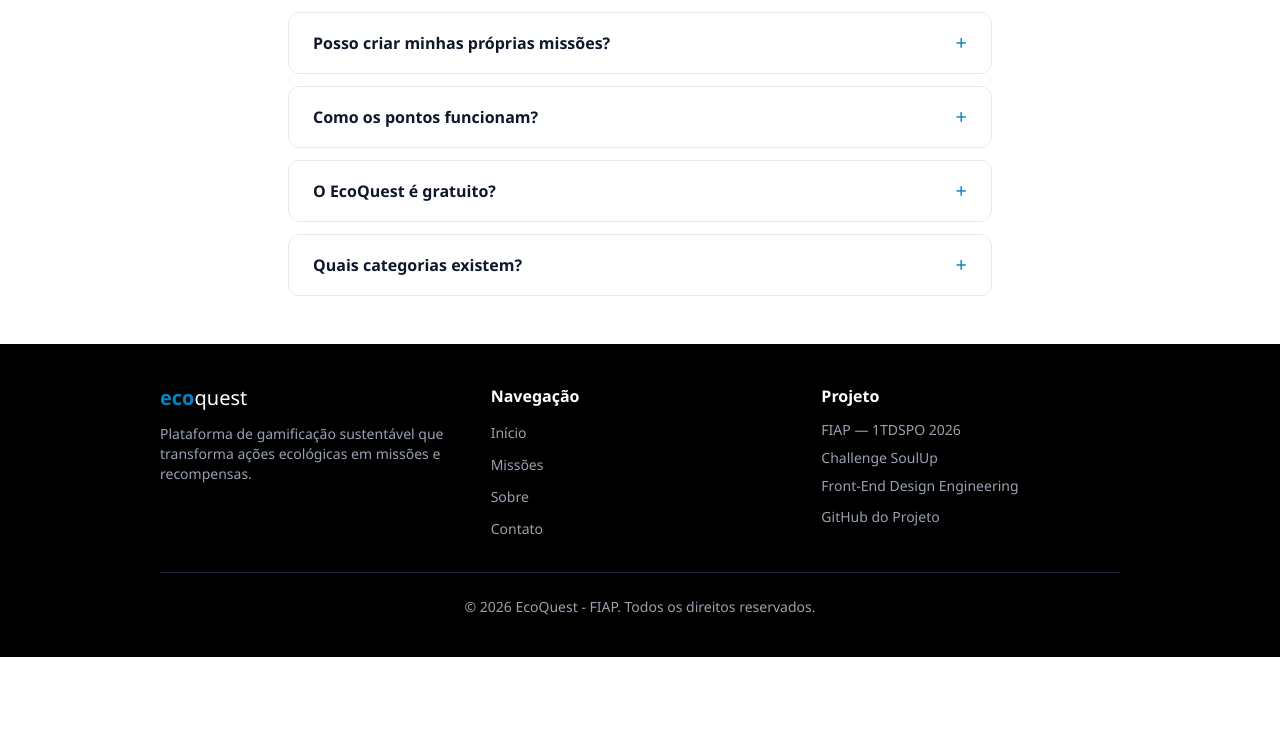
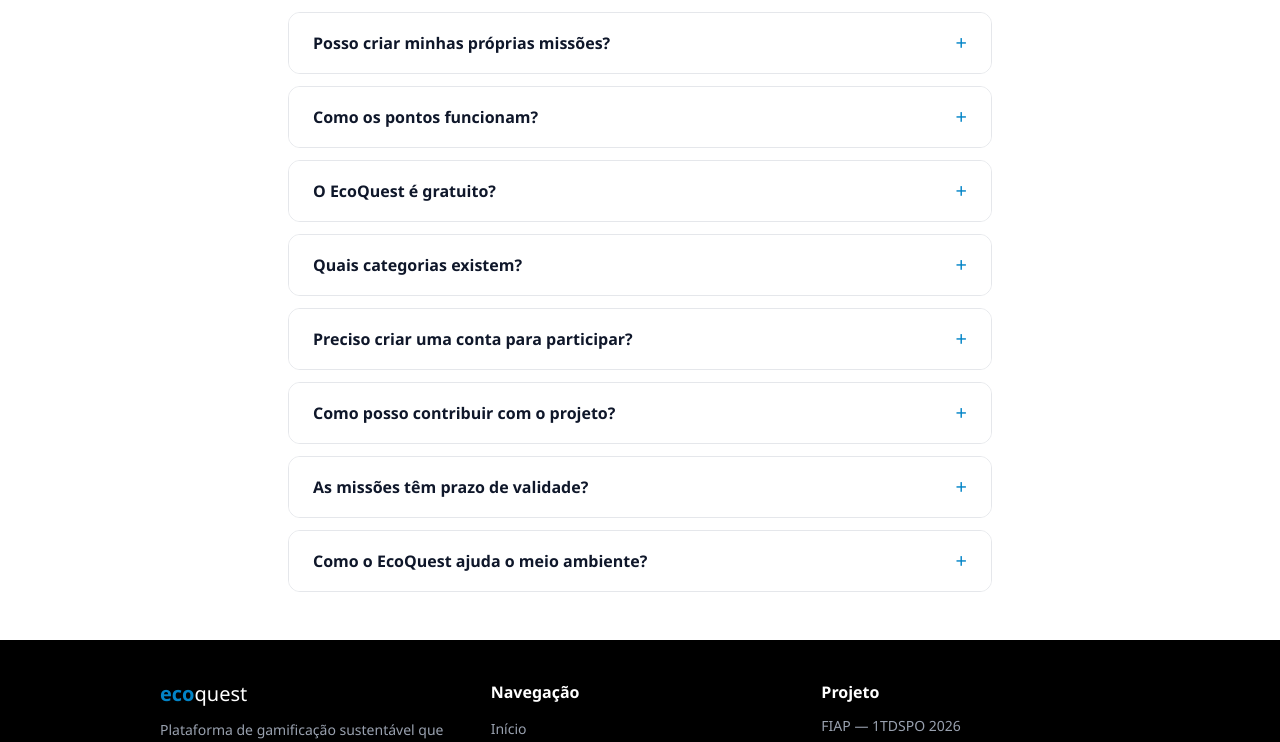
Before and after one commit to KauanMattos/EcoQuest_FrontEnd, a React (Vite) app: page /faq in a window 1280 px wide. Shown: the part 442-1184 px from the top of the page. Before the commit the page ends 1099 px from the top, so only its background shows below. Built offline with nearby package versions, Linux system fonts and the light colour scheme.

Commit message:
feat: adiciona mais perguntas na página FAQ

```diff
--- a/src/pages/Faq/Faq.tsx
+++ b/src/pages/Faq/Faq.tsx
@@ -7,6 +7,10 @@
   { pergunta: 'Como os pontos funcionam?', resposta: 'Cada missão tem um valor em pontos de acordo com sua dificuldade. Missões difíceis valem mais pontos.' },
   { pergunta: 'O EcoQuest é gratuito?', resposta: 'Sim, o EcoQuest é 100% gratuito.' },
   { pergunta: 'Quais categorias existem?', resposta: 'Reflorestamento, Reciclagem, Alimentação, Água, Mobilidade e Energia.' },
+  { pergunta: 'Preciso criar uma conta para participar?', resposta: 'Atualmente o EcoQuest funciona de forma aberta, sem necessidade de cadastro. Qualquer pessoa pode visualizar e criar missões.' },
+  { pergunta: 'Como posso contribuir com o projeto?', resposta: 'Você pode contribuir criando novas missões, compartilhando com amigos e participando das ações ecológicas propostas pela comunidade.' },
+  { pergunta: 'As missões têm prazo de validade?', resposta: 'Não, as missões ficam disponíveis indefinidamente para que qualquer pessoa possa completá-las no seu próprio ritmo.' },
+  { pergunta: 'Como o EcoQuest ajuda o meio ambiente?', resposta: 'Ao gamificar ações sustentáveis, o EcoQuest incentiva hábitos ecológicos no dia a dia, criando um impacto positivo real no meio ambiente.' },
 ]
 
 export default function Faq() {
```
